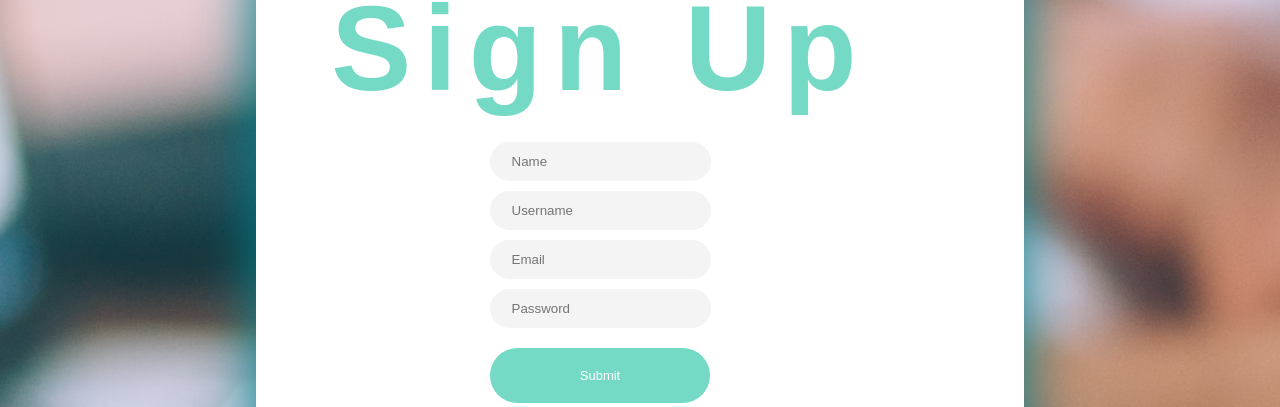
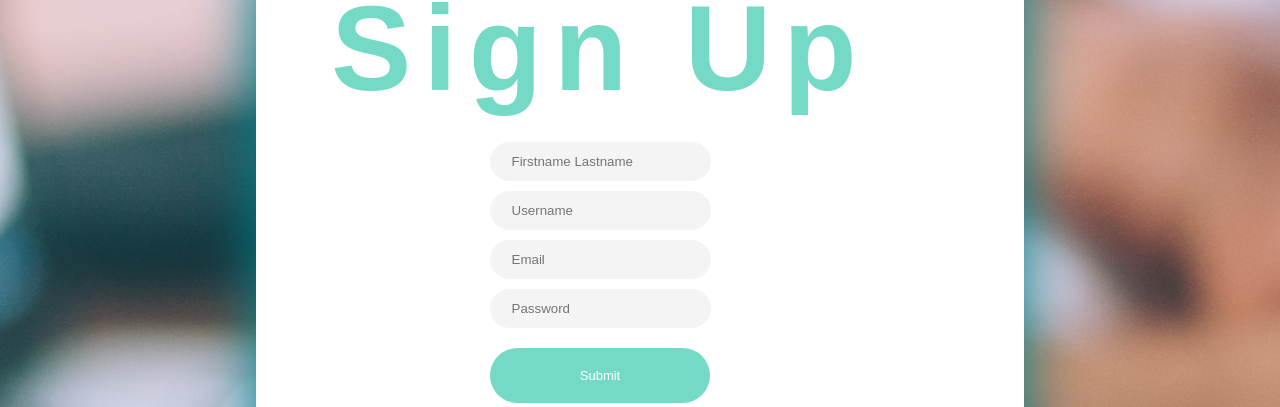
Before and after one commit to kingluko/mydiary, a Flask app: template diary/templates/signup.html in a window 1280 px wide. Shown: the part 141-548 px from the top of the page. Run offline with Flask 2, Linux system fonts and the light colour scheme; the template is opened without the code that fills it, so the values that code supplies are empty; parts of the project's set-up code (start-up, migrations or seed data) failed here and were passed over; some web fonts are replaced.

Commit message:
Change placeholders for name

```diff
--- a/diary/templates/signup.html
+++ b/diary/templates/signup.html
@@ -18,7 +18,7 @@
                         </div>
                         <form class="signup-form">
                             <div class="input">
-                                <input type="text" placeholder="Name" name="name">
+                                <input type="text" placeholder="Firstname Lastname" name="name">
                             </div>
                             <div class="input">
                                 <input type="text" placeholder="Username" name="username">
```
